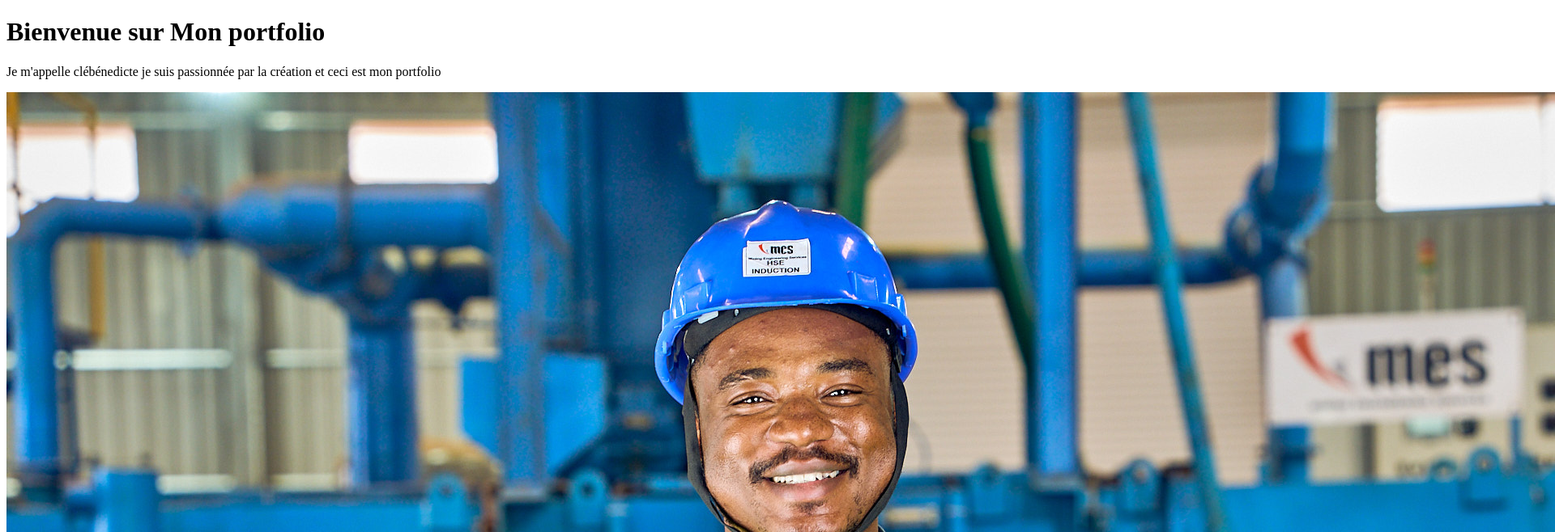
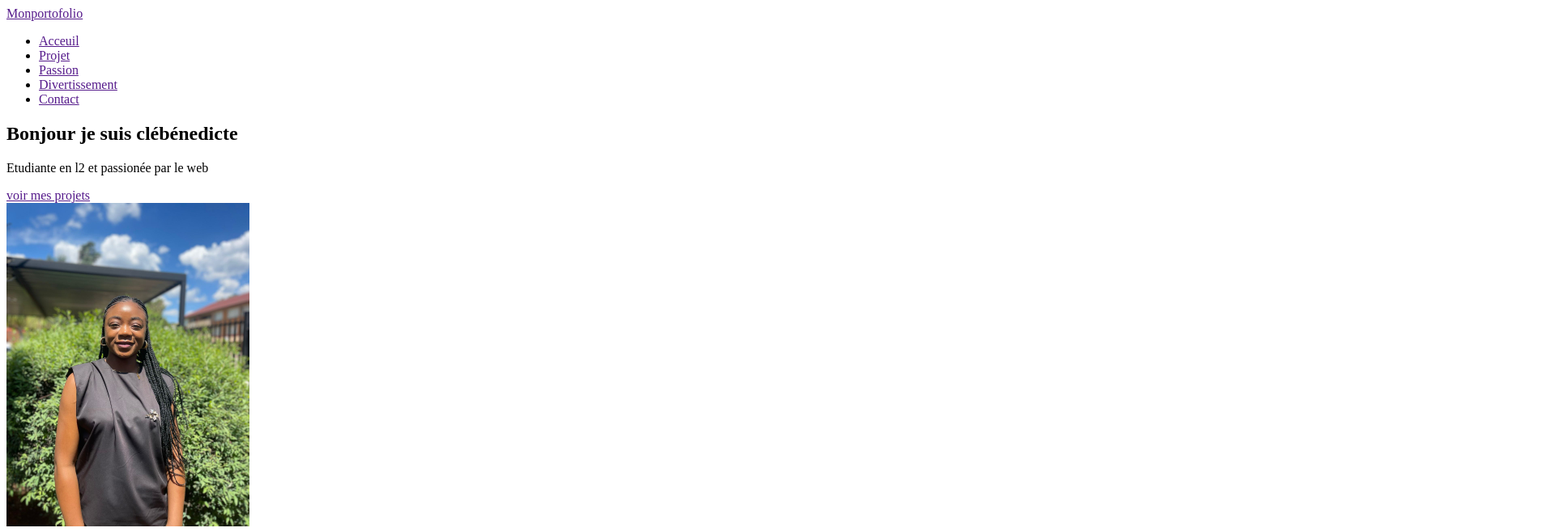
Before and after one commit to 24nm372si-sys/Mon-portfolio-2026, a plain HTML site: page index.html in a window 1280 px wide. Shown: the top 658 px of the page at 81% size, 1920 px wide, since content can reach past the window. Drawn offline with Linux system fonts and the light colour scheme.

Commit message:
Creation du header et de la section hero

```diff
--- a/index.html
+++ b/index.html
@@ -3,11 +3,37 @@
 <head>
     <meta charset="UTF-8">
     <meta name="viewport" content="width=device-width, initial-scale=1.0">
-    <title>Mon portfolio</title>
+    <title>Monportfolio</title>
 </head>
 <body>
-    <h1>Bienvenue sur Mon portfolio</h1>
-    <p>Je m'appelle clébénedicte je suis passionnée par la création et ceci est mon portfolio</p>
-    <img src="image1/LKM.jpg" alt="LKM"
+   <header>
+    <div>
+        <a href="">Monportofolio</a>
+    </div>
+    <nav>
+        <ul>
+            <li><a href="">Acceuil</a></li>
+            <li><a href="">Projet</a></li>
+            <li><a href="">Passion</a></li>
+            <li><a href="">Divertissement</a></li>
+            <li><a href="">Contact</a></li>
+        </ul>
+    </nav>
+   </header>
+   <main>
+    <section>
+        <div>
+            <h1>Bonjour je suis clébénedicte</h1>
+            <p>Etudiante en l2 et passionée par le web</p>
+            <a href="">voir mes projets</a>
+        </div>
+         <div>
+            <img src="image1/clé.jpg" alt="clé" width="300">
+         </div>
+    </section>
+    <section></section>
+    <section></section>
+   </main>
+   <footer></footer>
 </body>
 </html>
```
Also changed, not shown: image1/IMG-20260312-WA0025.jpg (added), image1/clé.jpg (added).
